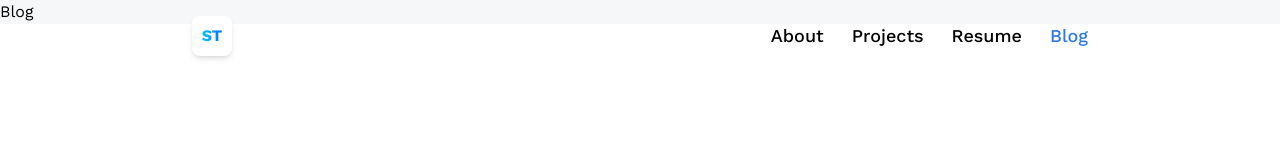
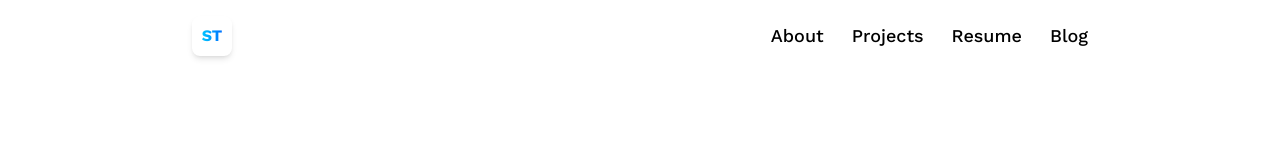
Before and after one commit to sudhanshuv1/portfolio, a React (Create React App) app: page /blog in a window 1280 px wide. Shown: the top 160 px of the page. Built offline with nearby package versions, Linux system fonts and the light colour scheme.

Commit message:
Add blog

```diff
--- a/src/App.jsx
+++ b/src/App.jsx
@@ -1,6 +1,6 @@
 import React from 'react'
 import { Route, BrowserRouter as Router, Routes } from 'react-router-dom'
-import { Home, About, Projects, Contact, Blog } from './pages'
+import { Home, About, Projects, Contact} from './pages'
 import Navbar from './components/Navbar'
 import { skills, education, projects } from './constants'
 
@@ -18,7 +18,6 @@ const App = () => {
                 <Route path="/projects" element={ <Projects
                   projects = {projects}
                 />} />
-                <Route path="/blog" element={ <Blog />} />
                 <Route path="/contact" element={ <Contact />} />
             </Routes>
         </Router>
--- a/src/components/Navbar.jsx
+++ b/src/components/Navbar.jsx
@@ -17,7 +17,7 @@ const Navbar = () => {
             <NavLink to="https://drive.google.com/file/d/1qxW5AzAV2rJ-4Hx9YCCOt8i_pLUnCiE_/view?usp=drive_link" className={({ isActive }) => isActive ? 'text-blue-500' : 'text-black'}>
                 Resume
             </NavLink>
-            <NavLink to="/blog" className={({ isActive }) => isActive ? 'text-blue-500' : 'text-black'}>
+            <NavLink to="https://sudhanshut.blogspot.com/" className={({ isActive }) => isActive ? 'text-blue-500' : 'text-black'}>
                 Blog
             </NavLink>
         </nav>
--- a/src/pages/Blog.jsx
+++ /dev/null
@@ -1,9 +0,0 @@
-import React from 'react'
-
-const Blog = () => {
-  return (
-    <div>Blog</div>
-  )
-}
-
-export default Blog
--- a/src/pages/index.js
+++ b/src/pages/index.js
@@ -2,6 +2,5 @@ import Home from './Home';
 import About from './About';
 import Projects from './Projects';
 import Contact from './Contact';
-import Blog from './Blog';
 
-export { Home, About, Projects, Contact, Blog };
+export { Home, About, Projects, Contact};
```
